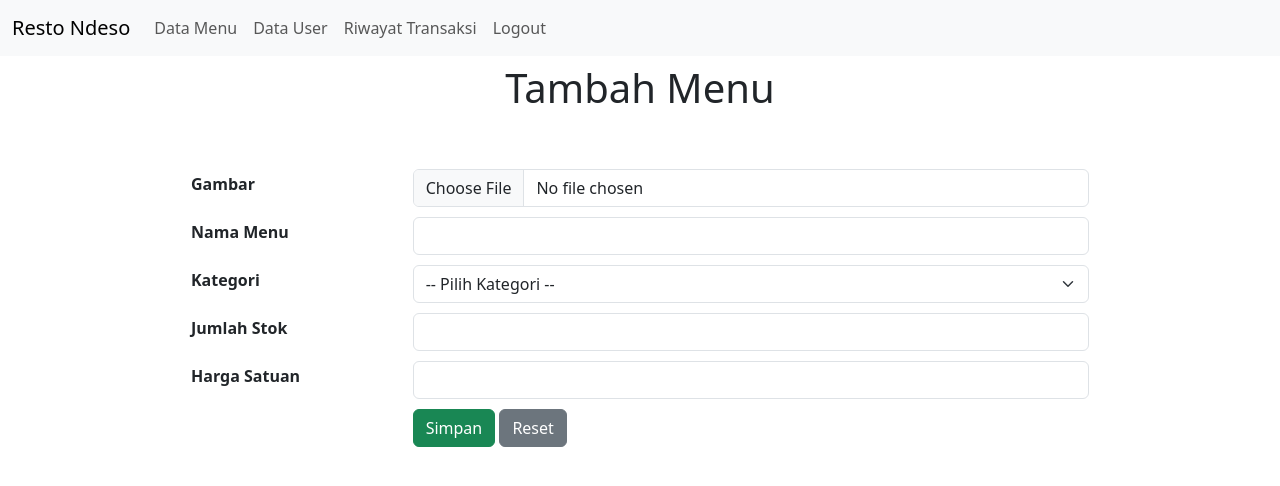
After one commit to andikariskys/Web-resto-ndeso, a CodeIgniter app: page /database/admin/add_menu in a window 1280 px wide. The commit adds this page. Shown: the top 486 px of the page. Run offline with CodeIgniter, Linux system fonts and the light colour scheme.

Commit message:
edit dashboard transaksi & add Admin

```diff
--- /dev/null
+++ b/application/controllers/Admin.php
@@ -0,0 +1,61 @@
+<?php
+
+    class Admin extends CI_Controller
+    {
+        public function index()
+        {
+            $title['title'] = "Daftar Menu";
+            $data['menu'] = $this->m_resto->get_all_menu();
+            $this->load->view('templates/header', $title);
+            $this->load->view('templates/navbar_admin');
+            $this->load->view('admin/dashboard', $data);
+            $this->load->view('templates/footer');
+        }
+
+        public function add_menu()
+        {
+            $title['title'] = "Tambah Menu";
+            $this->load->view('templates/header', $title);
+            $this->load->view('templates/navbar_admin');
+            $this->load->view('admin/add_menu');
+            $this->load->view('templates/footer');
+        }
+
+        public function save_menu()
+        {
+            $foto = '';
+
+            $config['upload_path'] = './assets/images/';
+            $config['allowed_types'] = 'jpg|jpeg|png|webp';
+
+            $this->load->library('upload', $config);
+
+            if (!$this->upload->do_upload('gambar')) {
+                echo "<script> alert('Gambar gagal di upload'); window.history.back(); </script>";
+            } else {
+                $foto = $this->upload->data('file_name');
+            }
+
+            $nama_menu      = $this->input->post('nama_menu');
+            $kategori       = $this->input->post('kategori');
+            $stok           = $this->input->post('stok');
+            $harga_satuan   = $this->input->post('harga_satuan');
+
+            $data_menu = array(
+                'id_menu' => null,
+                'nama_menu' => $nama_menu,
+                'kategori' => $kategori,
+                'stok' => $stok,
+                'harga_satuan' => $harga_satuan,
+                'gambar' => $foto,
+                'status' => ''
+            );
+
+            $this->m_resto->simpan_menu($data_menu);
+
+            redirect('admin');
+        }
+    }
+
+
+?>
--- a/application/models/M_resto.php
+++ b/application/models/M_resto.php
@@ -2,6 +2,16 @@
 
     class M_resto extends CI_Model
     {
+        public function get_all_menu()
+        {
+            return $this->db->get('data_menu')->result();
+        }
+
+        public function simpan_menu($data_menu)
+        {
+            $this->db->insert('data_menu', $data_menu);
+        }
+
         public function get_menu()
         {
             $this->db->where('status', 'tampil');
--- /dev/null
+++ b/application/views/admin/Add_menu.php
@@ -0,0 +1,44 @@
+<center><h1 class="m-2">Tambah Menu</h1></center>
+
+<center class="m-5">
+    <form action="<?= base_url('admin/save_menu') ?>" method="post" enctype="multipart/form-data">
+        <table border="0" style="width: 100%; max-width: 900px;">
+            <tr>
+                <th>Gambar</th>
+                <td><input type="file" name="gambar" class="form-control mt-2" accept="image/*" required></td>
+            </tr>
+            <tr>
+                <th>Nama Menu</th>
+                <td><input type="text" name="nama_menu" class="form-control mt-2" required></td>
+            </tr>
+            <tr>
+                <th>Kategori</th>
+                <td>
+                    <select name="kategori" class="form-select mt-2" required>
+                        <option value="" hidden selected>-- Pilih Kategori --</option>
+                        <option value="Makanan">Makanan</option>
+                        <option value="Minuman">Minuman</option>
+                        <option value="Snack">Snack</option>
+                    </select>
+                </td>
+            </tr>
+            <tr>
+                <th>Jumlah Stok</th>
+                <td><input type="number" name="stok" class="form-control mt-2" required></td>
+            </tr>
+            <tr>
+                <th>Harga Satuan</th>
+                <td><input type="number" name="harga_satuan" class="form-control mt-2" required></td>
+            </tr>
+            <tr>
+                <th> </th>
+                <td>
+                    <div class="mt-2">
+                        <button type="submit" class="btn btn-success">Simpan</button>
+                        <button type="reset" class="btn btn-secondary">Reset</button>
+                    </div>
+                </td>
+            </tr>
+        </table>
+    </form>
+</center>
--- /dev/null
+++ b/application/views/templates/Navbar_admin.php
@@ -0,0 +1,30 @@
+    <nav class="navbar navbar-expand-lg bg-body-tertiary">
+        <div class="container-fluid">
+            <a class="navbar-brand" disabled>Resto Ndeso</a>
+            <div>
+                <button class="navbar-toggler" type="button" data-bs-toggle="collapse" data-bs-target="#navbarContent" aria-expanded="false" aria-label="Toggle Navigation">
+                    <span class="navbar-toggler-icon"></span>
+                </button>
+            </div>
+
+            <div class="collapse navbar-collapse" id="navbarContent">
+                <ul class="navbar-nav me-auto mb-2 mb-lg-0">
+                    <li class="nav-item">
+                        <a href="#" class="nav-link">Data Menu</a>
+                    </li>
+                    <li class="nav-item">
+                        <a href="#" class="nav-link">Data User</a>
+                    </li>
+                    <li class="nav-item">
+                        <a href="#" class="nav-link">Riwayat Transaksi</a>
+                    </li>
+                    <li class="nav-item">
+                        <a href="#" class="nav-link">Logout</a>
+                    </li>
+                </ul>
+            </div>
+
+
+        </div>
+    </nav>
+    <div class="container-fluid">
```
Also changed, not shown: application/views/admin/Dashboard.php (added, +42 -0 lines), application/views/transaksi/Dashboard.php (+49 -4 lines), assets/images/Mie_goreng.jpg (added), assets/images/jus_alpukat.jpg (added).
